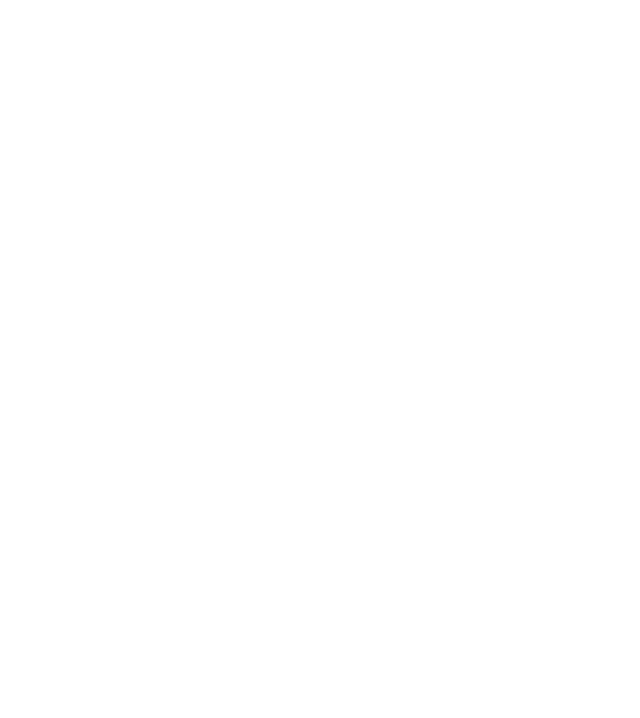
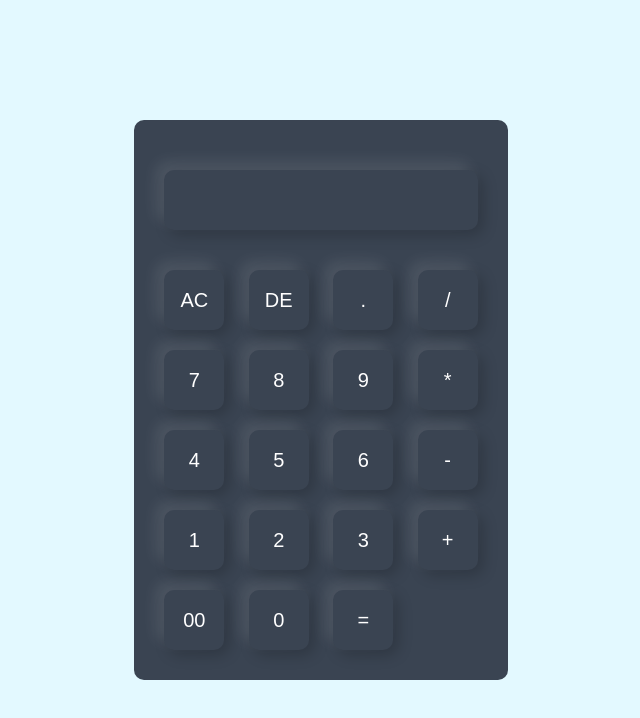
Before and after one commit to torikulislamv3/simple_calculator, a plain HTML site: page index.html in a window 1280 px wide. Shown: the whole page, without its empty margins (319-959 px from the left). Drawn offline with Linux system fonts and the light colour scheme.

Commit message:
calculator design ready

```diff
--- a/index.html
+++ b/index.html
@@ -8,5 +8,45 @@
 </head>
 <body>
 
+ <div class="container">
+    <div class="calculator">
+        <form>
+            <div class="display">
+                <input type="text" name="display">
+            </div>
+            <div>
+                <input type="button" value="AC">
+                <input type="button" value="DE">
+                <input type="button" value=".">
+                <input type="button" value="/">
+            </div>
+            <div>
+                <input type="button" value="7">
+                <input type="button" value="8">
+                <input type="button" value="9">
+                <input type="button" value="*">
+            </div>
+            <div>
+                <input type="button" value="4">
+                <input type="button" value="5">
+                <input type="button" value="6">
+                <input type="button" value="-">
+            </div>
+            <div>
+                <input type="button" value="1">
+                <input type="button" value="2">
+                <input type="button" value="3">
+                <input type="button" value="+">
+            </div>
+            <div>
+                <input type="button" value="00">
+                <input type="button" value="0">
+                <input type="button" value="=">
+
+            </div>
+        </form>
+    </div>
+ </div>
+
 </body>
 </html>
--- a/simple.css
+++ b/simple.css
@@ -4,3 +4,45 @@
     font-family: "Poppins", sans-serif;
     box-sizing:  border-box;
 }
+
+.container{
+    width: 100%;
+    height: 100vh;
+    background: #e3f9ff;
+    display: flex;
+    align-items: center;
+    justify-content: center;
+}
+
+.calculator{
+    background: #3a4452;
+    padding: 20px;
+    border-radius: 10px;
+}
+
+.calculator form input{
+    border: 0;
+    outline: 0;
+    width: 60px;
+    height: 60px;
+    border-radius: 10px;
+    box-shadow: -8px -8px 15px rgba(255, 255, 255, 0.1), 5px 5px 15px rgba(0, 0, 0, 0.2);
+    background: transparent;
+    font-size: 20px;
+    color: #FFF;
+    cursor: pointer;
+    margin: 10px;
+}
+
+form .display {
+    display: flex;
+    justify-content: flex-end;
+    margin: 20px 0;
+}
+
+form .display input{
+    text-align: right;
+    flex: 1;
+    font-size: 40px;
+    box-shadow: -8px -8px 15px rgba(255, 255, 255, 0.1), 5px 5px 15px rgba(0, 0, 0, 0.2);
+}
```
